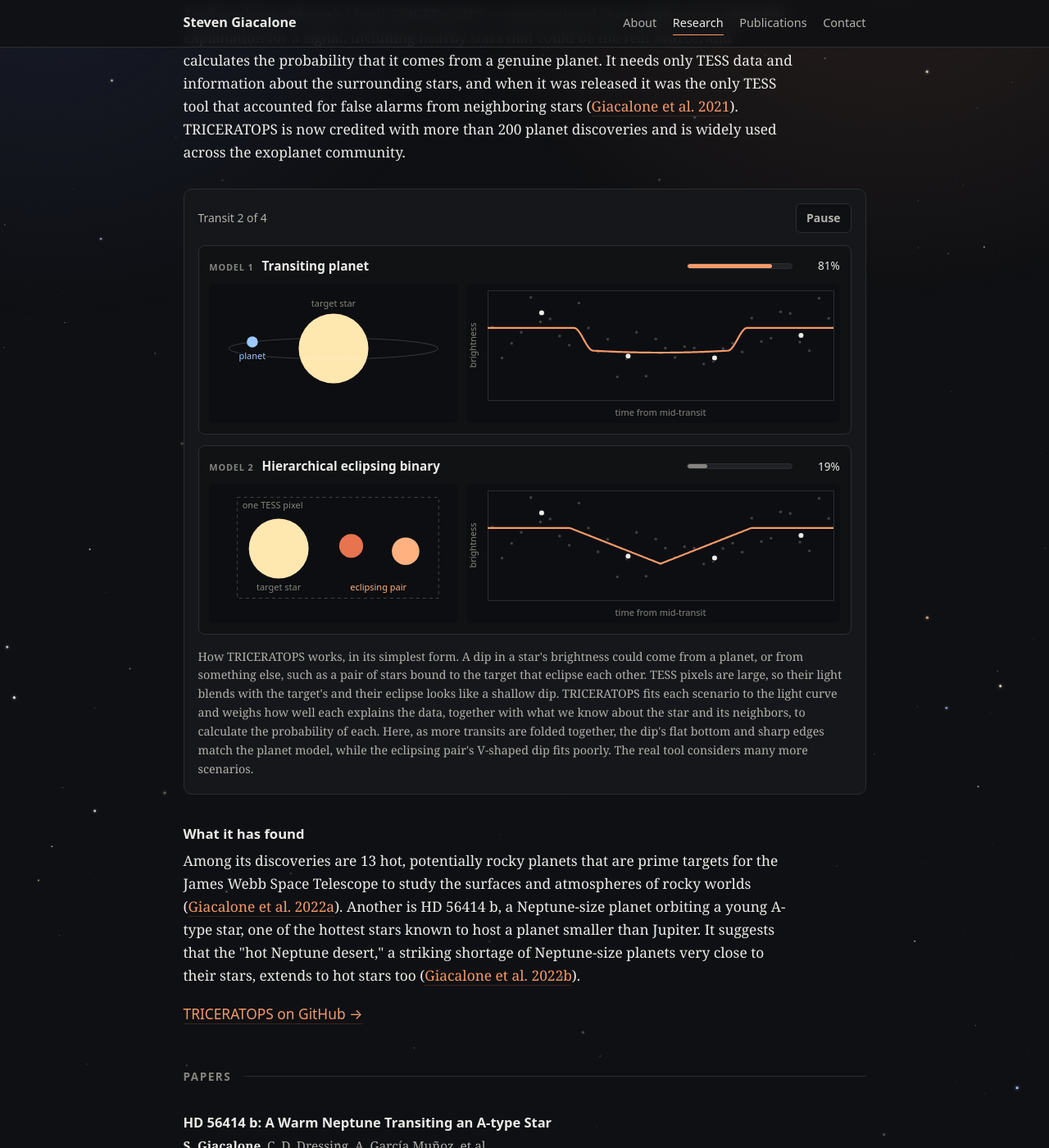
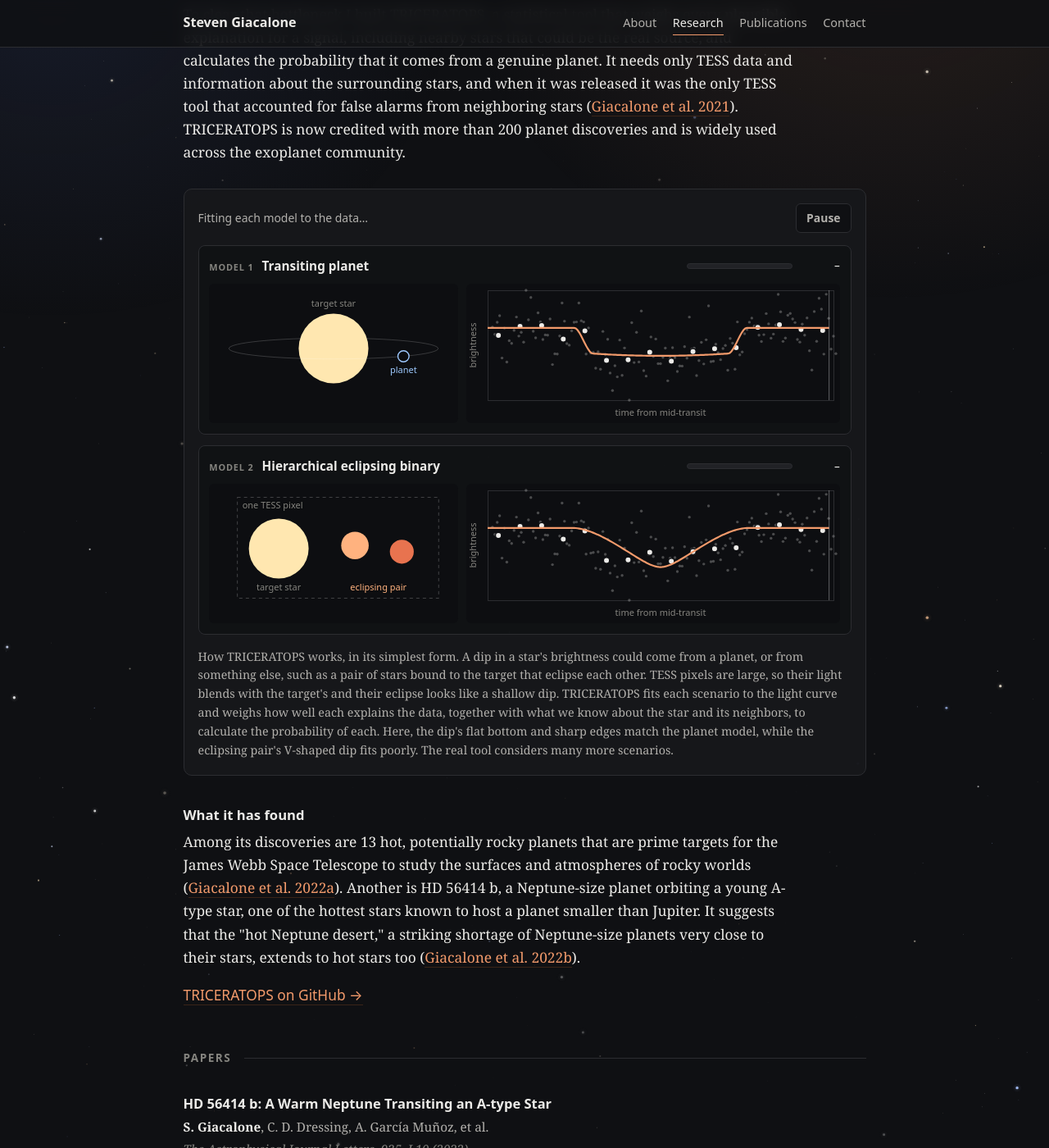
Before and after one commit to stevengiacalone/stevengiacalone.github.io, a Jekyll site: the page built from research/tess.html, in a window 1280 px wide and 1400 px high, scrolled down 511 px. Shown: the whole window at 82% size. Built offline with Jekyll 4.4.1, drawn with Linux system fonts in a browser that asks for light colours; part of the change alters nothing that is shown.

Commit message:
TRICERATOPS animation: static data, models drawn over one transit, final probabilities only; realistic eclipse shape
Co-Authored-By: Claude Opus 5.5 <noreply@anthropic.com>
Claude-Session: https://claude.ai/code/session_01RapRmGYcJxYnG7hBfRrCXQ

```diff
--- a/css/site.css
+++ b/css/site.css
@@ -236,7 +236,8 @@ a:focus-visible, summary:focus-visible {
 .tri-bad { color: var(--ink-soft); border: 1px solid var(--rule); }
 .tri-prob { margin-left: auto; display: flex; align-items: center; gap: 0.5rem; min-width: 11rem; }
 .tri-bar { flex: 1; height: 7px; border-radius: 4px; background: var(--rule-soft); overflow: hidden; border: 1px solid var(--rule); }
-.tri-bar span { display: block; height: 100%; background: var(--accent); border-radius: 4px; }
+.tri-bar span { display: block; height: 100%; background: var(--accent); border-radius: 4px; transition: width .9s ease; }
+@media (prefers-reduced-motion: reduce) { .tri-bar span { transition: none; } }
 #tri-row-eb .tri-bar span { background: var(--ink-faint); }
 .tri-pct { font-family: var(--sans); font-size: 0.8rem; color: var(--ink); min-width: 3.6em; text-align: right; font-variant-numeric: tabular-nums; }
 .tri-panels { display: grid; grid-template-columns: minmax(0, 2fr) minmax(0, 3fr); gap: 0.6rem; }
--- a/js/triceratops.js
+++ b/js/triceratops.js
@@ -1,12 +1,13 @@
 /* How TRICERATOPS works, very simply (/research/tess/).
    Two candidate explanations for the same dip: a transiting planet and a
-   hierarchical eclipsing binary (a bound pair of stars, diluted by the target's
+   hierarchical eclipsing binary (a bound pair of stars whose eclipse is diluted by the target's
    light because all three share one TESS pixel). Each transit adds data to a
-   phase-folded light curve; each model's depth is refit to the data so far and
-   its probability is computed from the fit (equal prior odds). The planet's
-   flat-bottomed U-shaped dip fits; the binary's V-shaped dip does not.
-   The data are a fixed, pre-generated noisy planet transit, so every visitor
-   sees the same sequence. With prefers-reduced-motion the end state is shown. */
+   phase-folded light curve, shown static. As each system goes through one
+   transit, its best-fit model line is drawn across the data; then both
+   models' probabilities (from the fit, equal prior odds) are revealed. The
+   planet's flat-bottomed U-shaped dip fits; the binary's V-shaped dip does not.
+   The data are fixed and pre-generated (a noisy planet transit), so every
+   visitor sees the same result. With prefers-reduced-motion the end state is shown. */
 (function () {
   var ids = ["tri-sys-pl", "tri-lc-pl", "tri-sys-eb", "tri-lc-eb"];
   var cv = ids.map(function (id) { return document.getElementById(id); });
@@ -33,11 +34,20 @@
     if (a < 1 - TAU) { var q = x / (1 - TAU); return 0.92 + 0.08 * (1 - q * q); }
     var s = (1 - a) / TAU; return 0.92 * s * s * (3 - 2 * s);
   }
-  function shapeEB(x) { return Math.max(0, 1 - Math.abs(x) / 1.05); }
+  // Eclipse of a limb-darkened star by a slightly smaller companion (radius
+  // ratio 0.9, impact parameter 0.25): blocked light vs. position, computed
+  // numerically and normalized to 1 at mid-eclipse. Index 0 = mid-eclipse,
+  // last = first/last contact. Rounded bottom, curved sides.
+  var EB_HALF = [1,0.9966,0.9873,0.9721,0.953,0.9297,0.9038,0.8753,0.8454,0.8133,0.7808,0.7477,0.7139,0.6796,0.6443,0.6101,0.5757,0.5417,0.5076,0.4739,0.44,0.4073,0.3753,0.3439,0.3131,0.2829,0.254,0.226,0.1994,0.1734,0.1491,0.1256,0.1042,0.0841,0.0658,0.0491,0.0342,0.0215,0.0113,0.0039,0];
+  function shapeEB(x) {
+    var a = Math.abs(x); if (a >= 1) return 0;
+    var f = a * (EB_HALF.length - 1), k = Math.floor(f), r = f - k;
+    return EB_HALF[k] * (1 - r) + EB_HALF[Math.min(k + 1, EB_HALF.length - 1)] * r;
+  }
 
   // Timeline
-  var CYCLE = 5200, VERDICT = 5000, T_END = NT * CYCLE + VERDICT;
-  var W0 = 0.25, W1 = 0.75;                       // share of each cycle spent on the transit window
+  var CYCLE = 7000, VERDICT = 5500, T_END = CYCLE + VERDICT;
+  var W0 = 0.18, W1 = 0.82;                       // share of the cycle spent on the transit window
   var A_ORB = 3.0, K = 0.1;                       // planet orbit (star radii), radius ratio
   var DP = Math.asin((1 + K) / A_ORB) / (2 * Math.PI);   // half-duration in orbital phase
   function orbitalPhase(u) {                      // u in [0,1) -> orbital phase p, slowed during transit
@@ -49,21 +59,13 @@
 
   // State at time t: which points are visible, and the cursor position.
   function state(t) {
-    if (t >= NT * CYCLE) return { j: NT, cursor: null, p: 0.5, verdict: true };
-    var j = Math.floor(t / CYCLE), u = (t % CYCLE) / CYCLE;
+    if (t >= CYCLE) return { cursor: Infinity, p: 0.5, verdict: true };
+    var u = t / CYCLE;
     var cursor = u < W0 ? -Infinity : u >= W1 ? Infinity : -2 + 4 * (u - W0) / (W1 - W0);
-    return { j: j, cursor: cursor, p: orbitalPhase(u), verdict: false };
+    return { cursor: cursor, p: orbitalPhase(u), verdict: false };
   }
-  function visible(st) {
-    var pts = [];
-    for (var j = 0; j < NT; j++) {
-      for (var i = 0; i < NP; i++) {
-        var x = xOf(j, i);
-        if (j < st.j || (j === st.j && x <= st.cursor)) pts.push({ x: x, y: DATA[j][i], cur: j === st.j });
-      }
-    }
-    return pts;
-  }
+  var PTS = [];
+  for (var jj = 0; jj < NT; jj++) for (var ii = 0; ii < NP; ii++) PTS.push({ x: xOf(jj, ii), y: DATA[jj][ii] });
   // Best-fit depth (linear least squares) and chi-square for a model shape.
   function fitModel(pts, shape) {
     var sdm = 0, smm = 0;
@@ -140,7 +142,7 @@
     c.strokeStyle = RULE; c.lineWidth = 1; c.strokeRect(x0 + 0.5, y0 + 0.5, x1 - x0, y1 - y0);
     // raw points
     pts.forEach(function (p) {
-      c.fillStyle = p.cur && !st.verdict ? "rgba(236,235,232,0.75)" : "rgba(150,150,150,0.38)";
+      c.fillStyle = "rgba(160,160,160,0.42)";
       c.beginPath(); c.arc(X(p.x), Y(p.y), 1.7, 0, Math.PI * 2); c.fill();
     });
     // binned averages
@@ -154,11 +156,16 @@
     }
     // best-fit model
     c.strokeStyle = dim ? "rgba(242,154,107,0.55)" : ACCENT; c.lineWidth = 2.2; c.beginPath();
-    for (var i = 0; i <= 200; i++) {
-      var xx = -2 + 4 * i / 200, yy = -model.a * shape(xx);
-      if (i === 0) c.moveTo(X(xx), Y(yy)); else c.lineTo(X(xx), Y(yy));
+    var xEnd = Math.min(2, st.cursor);
+    if (xEnd > -2) {
+      for (var i = 0; i <= 200; i++) {
+        var xx = -2 + 4 * i / 200; if (xx > xEnd) xx = xEnd;
+        var yy = -model.a * shape(xx);
+        if (i === 0) c.moveTo(X(xx), Y(yy)); else c.lineTo(X(xx), Y(yy));
+        if (xx === xEnd) break;
+      }
+      c.stroke();
     }
-    c.stroke();
     // scanning cursor
     if (st.cursor !== null && isFinite(st.cursor)) {
       c.strokeStyle = "rgba(255,255,255,0.35)"; c.lineWidth = 1;
@@ -184,22 +191,23 @@
     return Math.round(v) + "%";
   }
 
+  var M_PL = fitModel(PTS, shapePlanet), M_EB = fitModel(PTS, shapeEB);
+  var P_PL = 1 / (1 + Math.exp(-(M_EB.chi - M_PL.chi) / 2));
   function render(t) {
-    var st = state(t), pts = visible(st);
-    var mPl = fitModel(pts, shapePlanet), mEb = fitModel(pts, shapeEB);
-    var dchi = mEb.chi - mPl.chi, pPl = pts.length ? 1 / (1 + Math.exp(-dchi / 2)) : 0.5;
+    var st = state(t);
     drawPlanet(st.p); drawEB(st.p);
-    drawLC(1, pts, shapePlanet, mPl, st, false);
-    drawLC(3, pts, shapeEB, mEb, st, st.verdict);
-    if (el.barPl) el.barPl.style.width = (pPl * 100).toFixed(1) + "%";
-    if (el.barEb) el.barEb.style.width = ((1 - pPl) * 100).toFixed(1) + "%";
-    if (el.pPl) el.pPl.textContent = fmt(pPl);
-    if (el.pEb) el.pEb.textContent = fmt(1 - pPl);
+    drawLC(1, PTS, shapePlanet, M_PL, st, false);
+    drawLC(3, PTS, shapeEB, M_EB, st, st.verdict);
+    var show = st.verdict;
+    if (el.barPl) el.barPl.style.width = show ? (P_PL * 100).toFixed(1) + "%" : "0%";
+    if (el.barEb) el.barEb.style.width = show ? ((1 - P_PL) * 100).toFixed(1) + "%" : "0%";
+    if (el.pPl) el.pPl.textContent = show ? fmt(P_PL) : "–";
+    if (el.pEb) el.pEb.textContent = show ? fmt(1 - P_PL) : "–";
     if (el.rowPl) el.rowPl.classList.toggle("win", st.verdict);
     if (el.rowEb) el.rowEb.classList.toggle("lose", st.verdict);
     if (el.vPl) el.vPl.hidden = !st.verdict;
     if (el.vEb) el.vEb.hidden = !st.verdict;
-    if (el.status) el.status.textContent = st.verdict ? "After four transits" : "Transit " + (st.j + 1) + " of " + NT;
+    if (el.status) el.status.textContent = st.verdict ? "Result" : "Fitting each model to the data…";
   }
 
   var start = 0, raf = 0, playing = !still;
--- a/research/tess.html
+++ b/research/tess.html
@@ -27,7 +27,7 @@ description: "Exoplanet discovery with TESS and TRICERATOPS, a Bayesian tool for
 
 <figure class="rm-demo tri-demo" aria-labelledby="tri-caption">
   <div class="rm-controls">
-    <p class="tri-status" id="tri-status" aria-live="off">Transit 1 of 4</p>
+    <p class="tri-status" id="tri-status" aria-live="off">Fitting each model to the data…</p>
     <button type="button" id="tri-play" class="rm-play">Pause</button>
   </div>
   <div class="tri-rows">
@@ -35,7 +35,7 @@ description: "Exoplanet discovery with TESS and TRICERATOPS, a Bayesian tool for
       <div class="tri-head">
         <p class="tri-name"><span class="tri-num">Model 1</span> Transiting planet</p>
         <span class="tri-verdict tri-good" id="tri-v-pl" hidden>Most probable</span>
-        <div class="tri-prob"><span class="tri-bar"><span id="tri-bar-pl" style="width:50%"></span></span><span class="tri-pct" id="tri-p-pl">50%</span></div>
+        <div class="tri-prob"><span class="tri-bar"><span id="tri-bar-pl" style="width:0%"></span></span><span class="tri-pct" id="tri-p-pl">–</span></div>
       </div>
       <div class="tri-panels">
         <canvas id="tri-sys-pl" class="tri-sys" role="img" aria-label="A planet crossing in front of the target star."></canvas>
@@ -46,7 +46,7 @@ description: "Exoplanet discovery with TESS and TRICERATOPS, a Bayesian tool for
       <div class="tri-head">
         <p class="tri-name"><span class="tri-num">Model 2</span> Hierarchical eclipsing binary</p>
         <span class="tri-verdict tri-bad" id="tri-v-eb" hidden>Unlikely</span>
-        <div class="tri-prob"><span class="tri-bar"><span id="tri-bar-eb" style="width:50%"></span></span><span class="tri-pct" id="tri-p-eb">50%</span></div>
+        <div class="tri-prob"><span class="tri-bar"><span id="tri-bar-eb" style="width:0%"></span></span><span class="tri-pct" id="tri-p-eb">–</span></div>
       </div>
       <div class="tri-panels">
         <canvas id="tri-sys-eb" class="tri-sys" role="img" aria-label="The target star and a bound pair of fainter stars that eclipse each other, all within one TESS pixel."></canvas>
@@ -59,8 +59,7 @@ description: "Exoplanet discovery with TESS and TRICERATOPS, a Bayesian tool for
     something else, such as a pair of stars bound to the target that eclipse each other. TESS pixels are large,
     so their light blends with the target's and their eclipse looks like a shallow dip. TRICERATOPS fits each
     scenario to the light curve and weighs how well each explains the data, together with what we know about the
-    star and its neighbors, to calculate the probability of each. Here, as more transits are folded together, the
-    dip's flat bottom and sharp edges match the planet model, while the eclipsing pair's V-shaped dip fits poorly.
+    star and its neighbors, to calculate the probability of each. Here, the dip's flat bottom and sharp edges match the planet model, while the eclipsing pair's V-shaped dip fits poorly.
     The real tool considers many more scenarios.
   </figcaption>
 </figure>
```
